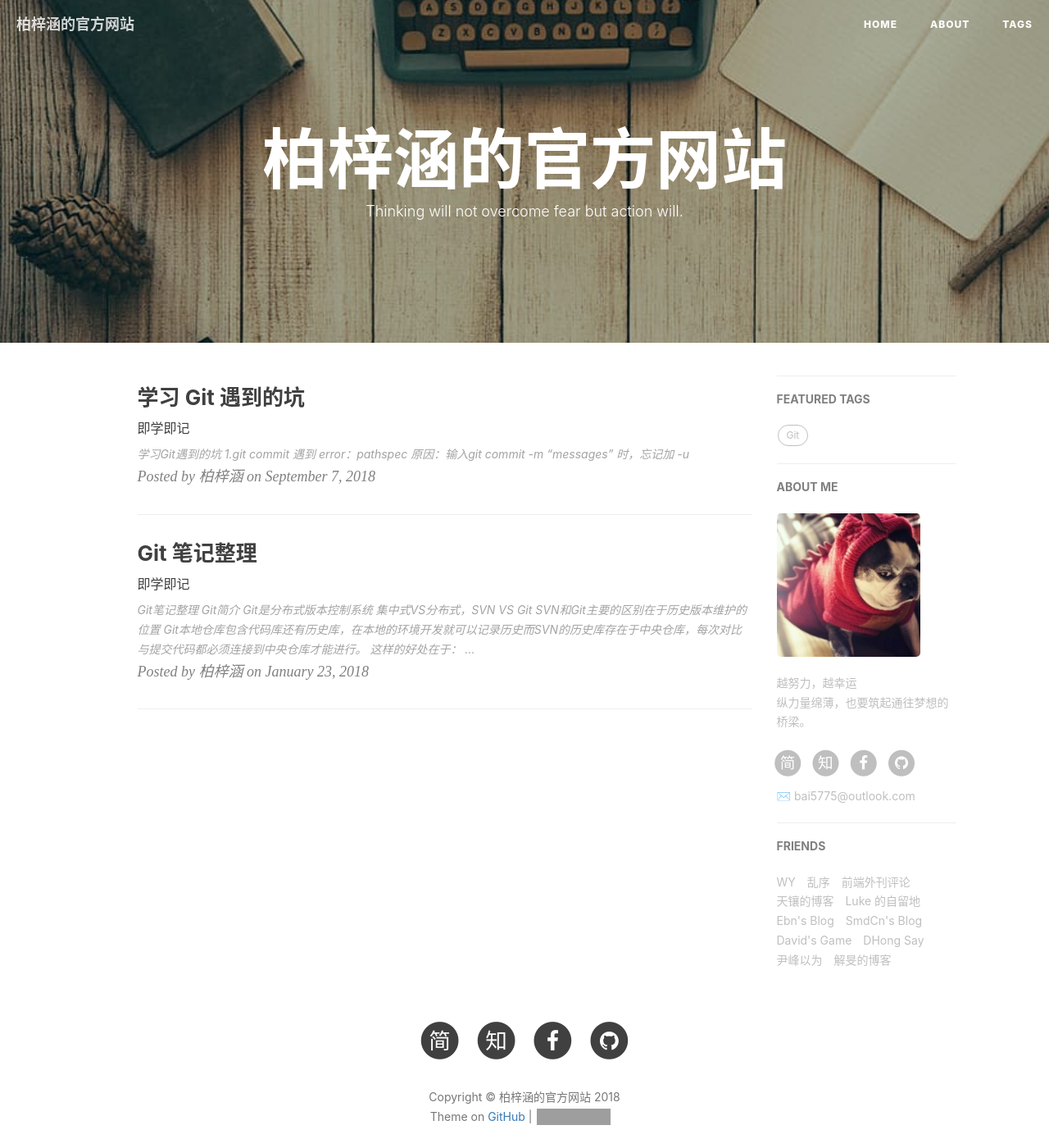
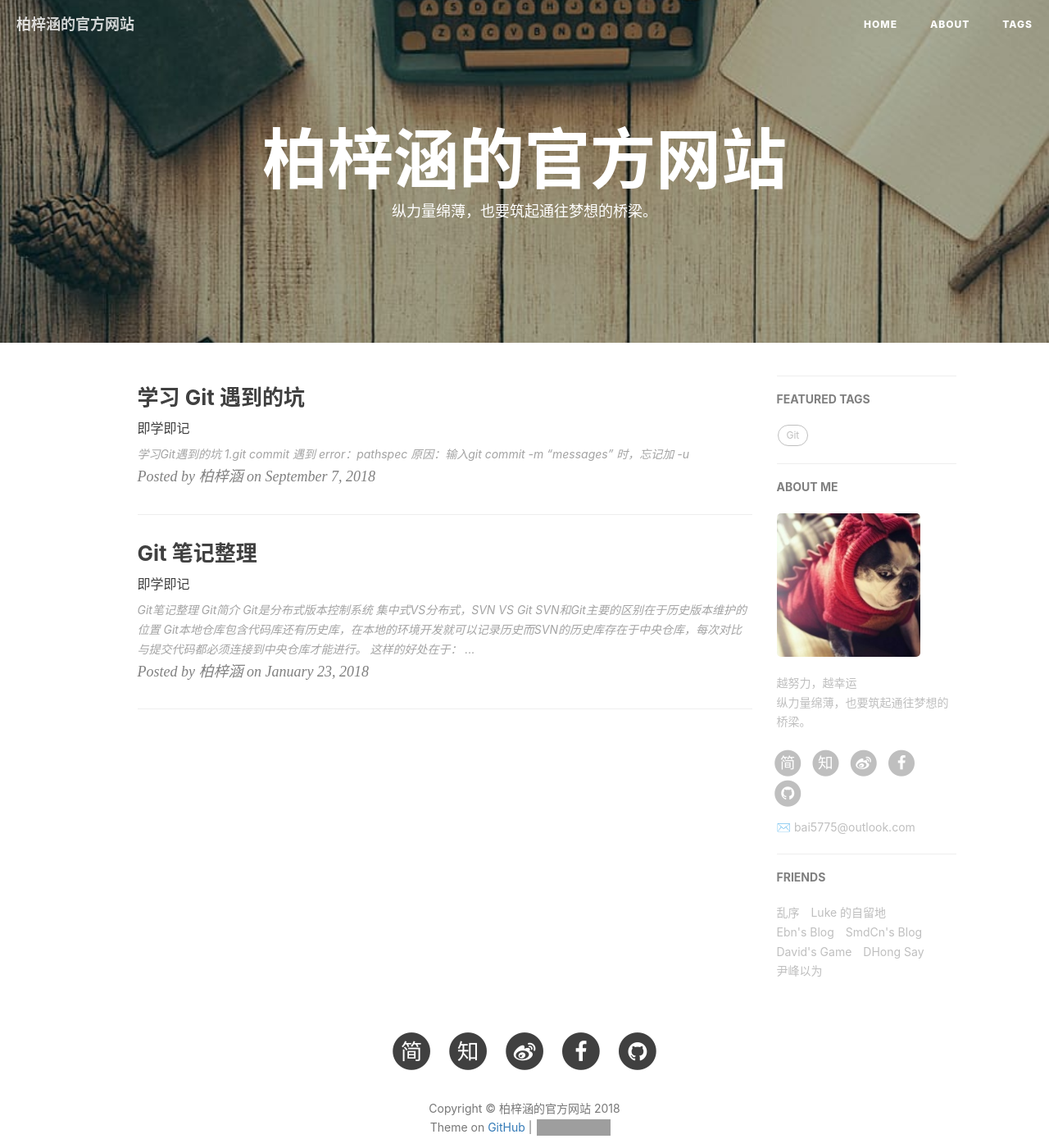
Before and after one commit to BerBai/blog-old, a Jekyll site: the page built from index.html, in a window 1280 px wide and 1400 px high. Shown: the whole window at 82% size. Built offline with Jekyll 4.4.1, drawn with Linux system fonts in a browser that asks for light colours; nearby versions of some CDN libraries; the list of posts is cut into pages by our own code; comment, search, counter and statistics services are not loaded; some of the changed lines change nothing that is shown; grey boxes are pictures that could not be loaded.

Commit message:
updata setting

```diff
--- a/_config.yml
+++ b/_config.yml
@@ -18,7 +18,7 @@ sidebar-avatar: /img/avatar-bb-portray.jpg     # use absolute URL, seeing it's u
 
 # SNS settings
 RSS: false
-# weibo_username:     smartBBer
+weibo_username:     smartBBer
 zhihu_username:     da-lang-bei
 github_username:    smartBBer
 facebook_username:  bai5775
@@ -99,29 +99,17 @@ service-worker: true
 # Friends
 friends: [
     {
-        title: "WY",
-        href: "http://zhengwuyang.com"
-    },{
-    #    title: "简书·BY",
-    #    href: "http://www.jianshu.com/u/e71990ada2fd"
-    #},{
-    #    title: "Apple",
-    #   href: "https://apple.com"
-    #},{
-    #    title: "Apple Developer",
-    #    href: "https://developer.apple.com/"
-    #},{
     #     title: "Su",
     #     href: "http://su.gallery/"
     # },{
         title: "乱序",
         href: "http://mida.re/"
-    },{
-        title: "前端外刊评论",
-        href: "http://qianduan.guru/"
-    },{
-        title: "天镶的博客",
-        href: "http://lingyu.wang/"
+    #},{
+    #    title: "前端外刊评论",
+    #    href: "http://qianduan.guru/"
+    #},{
+    #    title: "天镶的博客",
+    #    href: "http://lingyu.wang/"
     },{
         title: "Luke 的自留地",
         href: "http://hmqk1995.github.io"
@@ -140,8 +128,8 @@ friends: [
     },{
         title: "尹峰以为",
         href: "http://ingf.github.io/"
-    },{
-        title: "解旻的博客",
-        href: "http://xieminis.me/"
+    #},{
+    #    title: "解旻的博客",
+    #    href: "http://xieminis.me/"
     }
 ]
--- a/index.html
+++ b/index.html
@@ -1,6 +1,6 @@
 ---
 layout: page
-description: "Thinking will not overcome fear but action will."
+description: "纵力量绵薄，也要筑起通往梦想的桥梁。"
 ---
 
 {% for post in paginator.posts %}
```
Also changed, not shown: img/about-BY-gentle.jpg (deleted).
